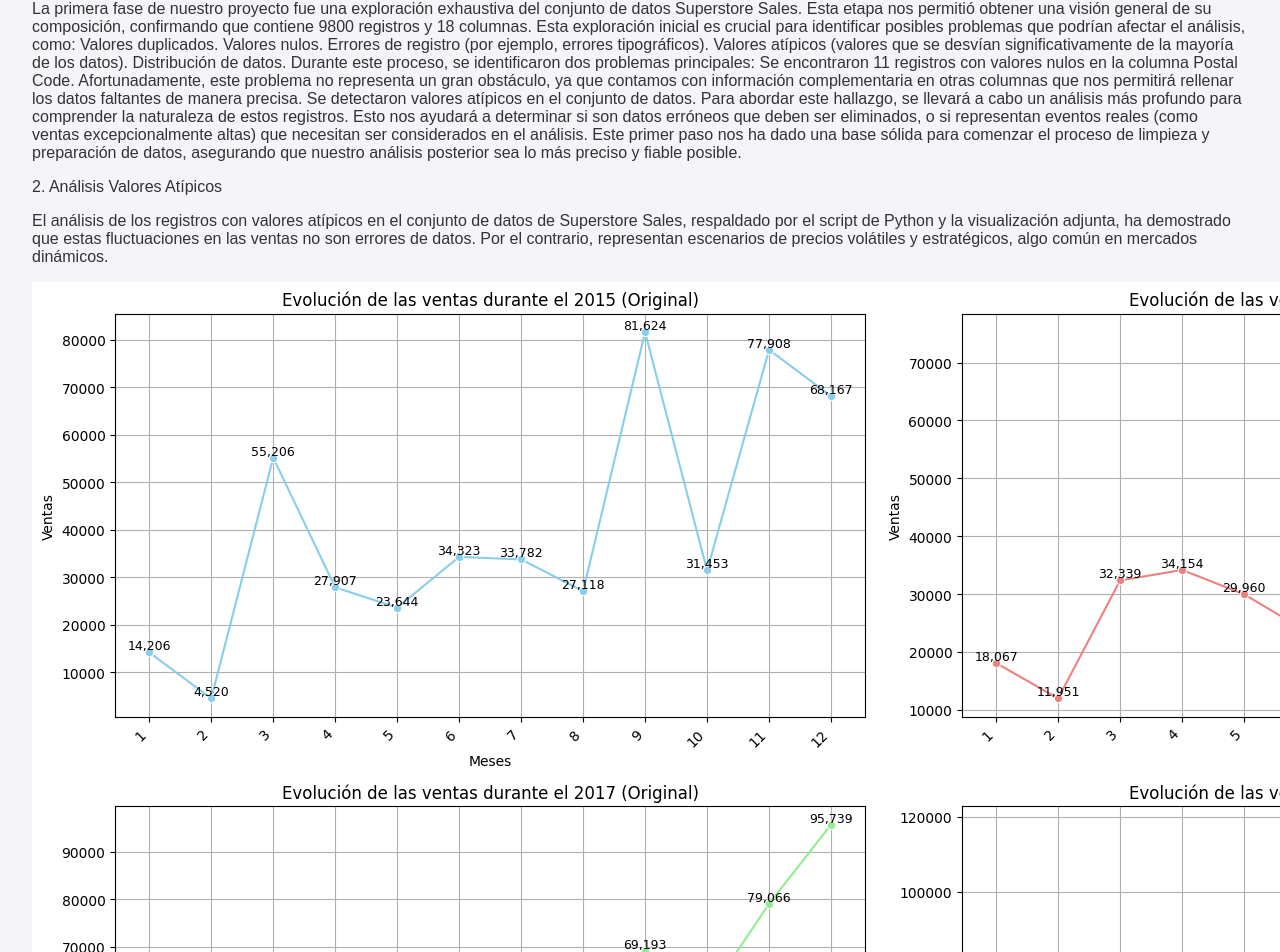
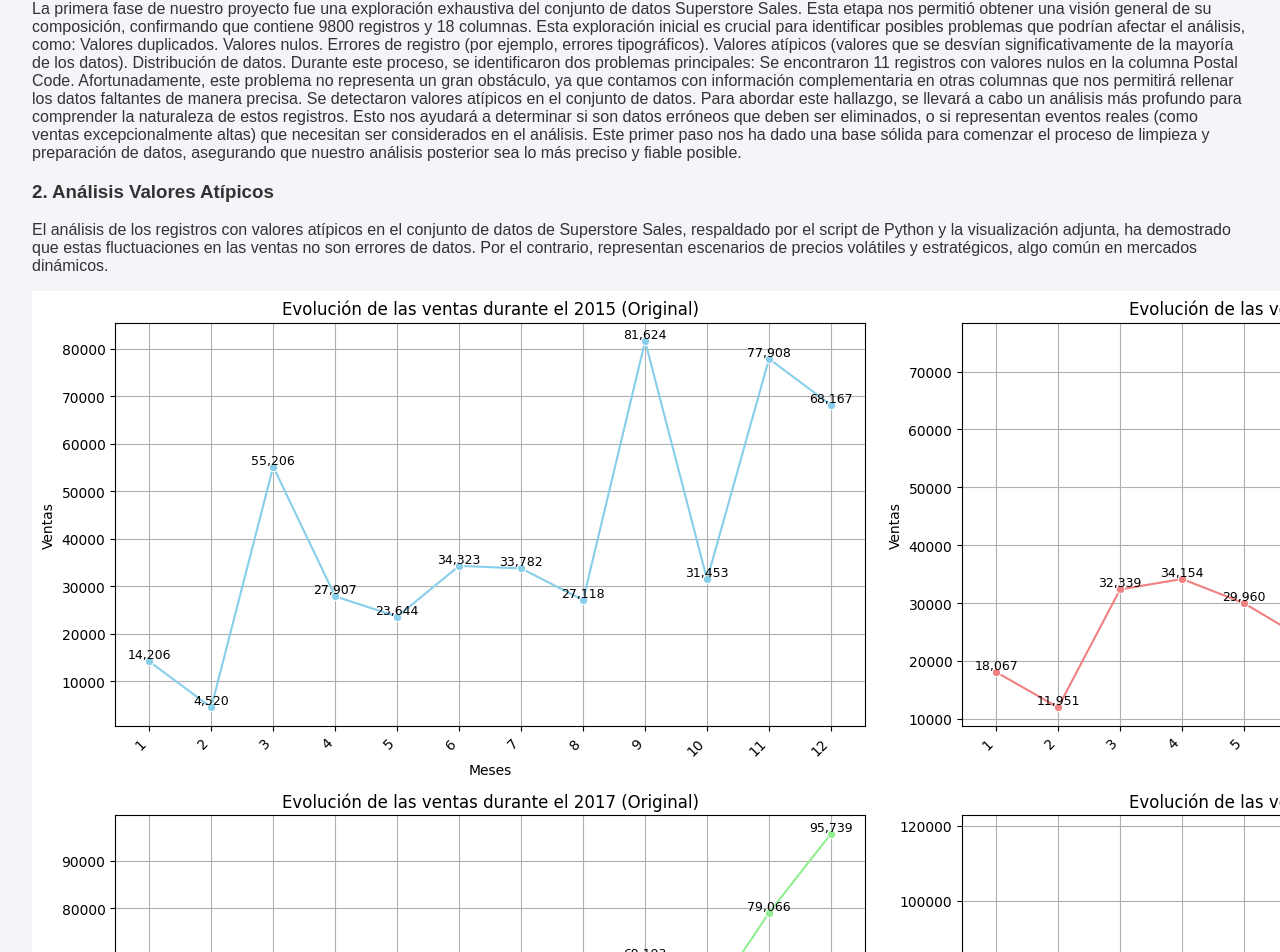
Before and after one commit to SaitoM17/mi-portafolio, a React (Create React App) app: page /superstore-sales in a window 1280 px wide. Shown: the part 780-1732 px from the top of the page. Built offline with nearby package versions, Linux system fonts and the light colour scheme.

Commit message:
fix: Corrección de etiqueta de análisis valores atipicos

```diff
--- a/src/pages/SuperStore_Sales.js
+++ b/src/pages/SuperStore_Sales.js
@@ -68,7 +68,7 @@ function SuperStoreSales() {
         análisis posterior sea lo más preciso y fiable posible.
       </p>
 
-      <he>2. Análisis Valores Atípicos</he>
+      <h3>2. Análisis Valores Atípicos</h3>
       <p>
         El análisis de los registros con valores atípicos en el conjunto de datos de Superstore Sales, respaldado por el
         script de Python y la visualización adjunta, ha demostrado que estas fluctuaciones en las ventas no son errores de datos.
```
